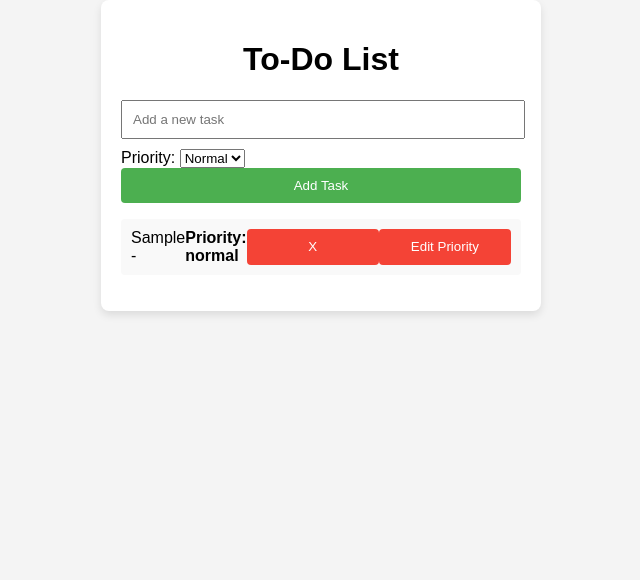
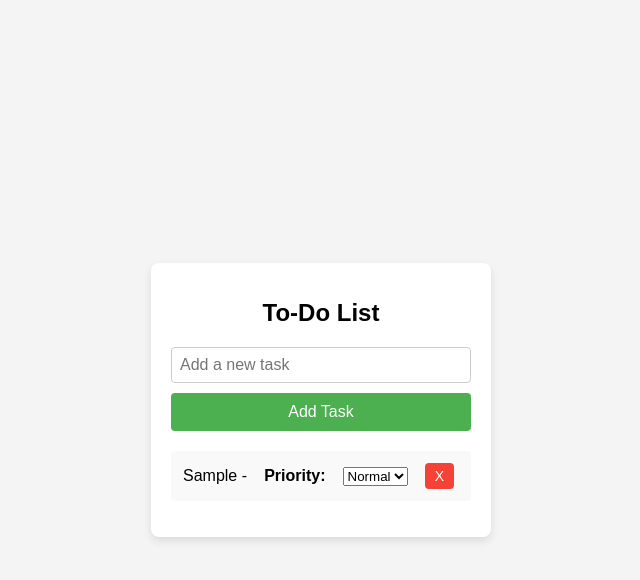
Before and after one commit to A00488728/MCDA5550-PWAAssignment, a website: page index.html in a window 1280 px wide. Both pictures are taken after typing "Sample" into the empty fields and a click on the button "Add Task". Shown: the whole page, without its empty margins (319-959 px from the left). Drawn offline with Linux system fonts and the light colour scheme.

Commit message:
Priority adjusted

```diff
--- a/app.js
+++ b/app.js
@@ -10,26 +10,30 @@ if ('serviceWorker' in navigator) {
     });
 }
 
+
 document.addEventListener("DOMContentLoaded", () => {
     const taskInput = document.getElementById("taskInput");
     const addTaskButton = document.getElementById("addTaskButton");
     const taskList = document.getElementById("taskList");
-    const prioritySelect = document.getElementById("prioritySelect");
 
     const loadTasks = () => {
         const tasks = JSON.parse(localStorage.getItem("tasks")) || [];
         taskList.innerHTML = "";
         tasks.forEach(task => {
             const li = document.createElement("li");
-            li.innerHTML = `${task.name} - <strong>Priority: ${task.priority}</strong>
-                            <button class="deleteBtn">X</button>
-                            <button class="editPriorityBtn">Edit Priority</button>`;
+            li.innerHTML = `${task.name} - <strong>Priority: </strong>
+                            <select class="prioritySelect">
+                                <option value="urgent" ${task.priority === 'urgent' ? 'selected' : ''}>Urgent</option>
+                                <option value="normal" ${task.priority === 'normal' ? 'selected' : ''}>Normal</option>
+                                <option value="low" ${task.priority === 'low' ? 'selected' : ''}>Low</option>
+                            </select>
+                            <button class="deleteBtn">X</button>`;
+
+            const prioritySelect = li.querySelector(".prioritySelect");
+            prioritySelect.addEventListener("change", (e) => updateTaskPriority(task.id, e.target.value));
 
             const deleteBtn = li.querySelector(".deleteBtn");
             deleteBtn.addEventListener("click", () => deleteTask(task.id));
-
-            const editPriorityBtn = li.querySelector(".editPriorityBtn");
-            editPriorityBtn.addEventListener("click", () => editPriority(task.id));
 
             taskList.appendChild(li);
         });
@@ -37,13 +41,10 @@ document.addEventListener("DOMContentLoaded", () => {
 
     const addTask = () => {
         const taskName = taskInput.value.trim();
-        const priority = prioritySelect.value; // Get selected priority
 
         if (taskName) {
             const tasks = JSON.parse(localStorage.getItem("tasks")) || [];
-            const newTask = { id: Date.now(), name: taskName, priority };
-            console.log(newTask); // Check if priority is correctly assigned
-
+            const newTask = { id: Date.now(), name: taskName, priority: "normal" }; // Default priority is 'normal'
             tasks.push(newTask);
             localStorage.setItem("tasks", JSON.stringify(tasks));
             loadTasks();
@@ -58,18 +59,12 @@ document.addEventListener("DOMContentLoaded", () => {
         loadTasks();
     };
 
-    const editPriority = (id) => {
+    const updateTaskPriority = (id, newPriority) => {
         const tasks = JSON.parse(localStorage.getItem("tasks")) || [];
-        const task = tasks.find(t => t.id === id);
-        const newPriority = prompt("Enter new priority (urgent, normal, low):", task.priority);
-
-        if (newPriority && ["urgent", "normal", "low"].includes(newPriority.toLowerCase())) {
-            task.priority = newPriority;
-            localStorage.setItem("tasks", JSON.stringify(tasks));
-            loadTasks();
-        } else {
-            alert("Invalid priority! Please enter one of the following: urgent, normal, low.");
-        }
+        const updatedTasks = tasks.map(task =>
+            task.id === id ? { ...task, priority: newPriority } : task
+        );
+        localStorage.setItem("tasks", JSON.stringify(updatedTasks));
     };
 
     addTaskButton.addEventListener("click", addTask);
--- a/index.html
+++ b/index.html
@@ -14,16 +14,6 @@
         <!-- Task Input Section -->
         <div class="task-input">
             <input type="text" id="taskInput" placeholder="Add a new task">
-
-            <!-- Dropdown to select Task Priority -->
-            <label for="prioritySelect">Priority:</label>
-            <select id="prioritySelect">
-                <option value="urgent">Urgent</option>
-                <option value="normal" selected>Normal</option>
-                <option value="low">Low</option>
-            </select>
-
-            <!-- Add Task Button -->
             <button id="addTaskButton">Add Task</button>
         </div>
 
--- a/service-worker.js
+++ b/service-worker.js
@@ -1,44 +1,49 @@
-const CACHE_NAME = "todo-app-cache-v1";
+const CACHE_NAME = "todo-app-cache-v6";  // Updated cache version
 const urlsToCache = [
     "/",
     "/index.html",
     "/style.css",
     "/app.js",
     "/manifest.json",
-    "/icons/icon-192x192.png",
-    "/icons/icon-512x512.png",
 ];
 
+// Install event - force the service worker to take control immediately
 self.addEventListener("install", (event) => {
+    self.skipWaiting();  // Force waiting service worker to become active immediately
     event.waitUntil(
         caches.open(CACHE_NAME).then((cache) => {
+            console.log("Caching files during install");
             return cache.addAll(urlsToCache);
         })
     );
 });
 
+// Fetch event - serve resources from the cache first, and fall back to the network
 self.addEventListener("fetch", (event) => {
     event.respondWith(
         caches.match(event.request).then((cachedResponse) => {
             if (cachedResponse) {
-                return cachedResponse;
+                return cachedResponse;  // Return cached response if found
             }
-            return fetch(event.request);
+            return fetch(event.request);  // Else fetch from network
         })
     );
 });
 
+// Activate event - delete old caches and claim control immediately
 self.addEventListener("activate", (event) => {
-    const cacheWhitelist = [CACHE_NAME];
+    const cacheWhitelist = [CACHE_NAME];  // Only keep the current version's cache
     event.waitUntil(
         caches.keys().then((cacheNames) => {
             return Promise.all(
                 cacheNames.map((cacheName) => {
                     if (!cacheWhitelist.includes(cacheName)) {
+                        // Delete old caches
                         return caches.delete(cacheName);
                     }
                 })
             );
         })
     );
+    self.clients.claim();  // Take control of all clients immediately
 });
--- a/style.css
+++ b/style.css
@@ -1,33 +1,60 @@
+/* General body and container styling */
 body {
     font-family: Arial, sans-serif;
+    background-color: #f4f4f4;
     margin: 0;
     padding: 0;
-    background-color: #f4f4f4;
+    display: flex;
+    justify-content: center;
+    align-items: center;
+    height: 100vh;
+    text-transform: capitalize;
 }
 
 .container {
-    width: 100%;
-    max-width: 400px;
-    margin: 0 auto;
+    background-color: white;
     padding: 20px;
-    background-color: white;
+    border-radius: 8px;
     box-shadow: 0 4px 8px rgba(0, 0, 0, 0.1);
-    border-radius: 8px;
+    width: 300px;
+    text-align: center;
+    text-transform: capitalize;
 }
 
+/* Heading styling */
 h1 {
-    text-align: center;
+    font-size: 24px;
+    margin-bottom: 20px;
+}
+
+/* Task input and button styling */
+.task-input {
+    display: flex;
+    flex-direction: column;
+    gap: 10px;
 }
 
 #taskInput {
-    width: calc(100% - 20px);
-    padding: 10px;
-    margin-bottom: 10px;
+    padding: 8px;
+    font-size: 16px;
+    border: 1px solid #ccc;
+    border-radius: 4px;
+    width: 100%;
+    box-sizing: border-box;
 }
 
-button {
+#prioritySelect {
+    padding: 8px;
+    font-size: 16px;
+    border: 1px solid #ccc;
+    border-radius: 4px;
     width: 100%;
+    box-sizing: border-box;
+}
+
+#addTaskButton {
     padding: 10px;
+    font-size: 16px;
     background-color: #4CAF50;
     color: white;
     border: none;
@@ -35,31 +62,66 @@ button {
     cursor: pointer;
 }
 
-button:hover {
+#addTaskButton:hover {
     background-color: #45a049;
 }
 
+/* Task List */
 ul {
     list-style-type: none;
     padding: 0;
+    margin-top: 20px;
 }
 
+/* Task item styling */
 li {
+    background-color: #f9f9f9;
+    padding: 12px;
+    margin-bottom: 10px;
+    border-radius: 4px;
     display: flex;
     justify-content: space-between;
-    padding: 10px;
-    background-color: #f9f9f9;
-    margin-bottom: 5px;
-    border-radius: 4px;
+    align-items: center;
+    font-size: 16px;
+    transition: background-color 0.3s ease;
 }
 
-li button {
-    background-color: #f44336;
+li:hover {
+    background-color: #f1f1f1;
+}
+
+/* Priority color-coding */
+.urgent {
+    color: red;
+    font-weight: bold;
+}
+
+.normal {
+    color: orange;
+    font-weight: bold;
+}
+
+.low {
+    color: green;
+    font-weight: bold;
+}
+
+/* Buttons within each task item */
+button {
+    padding: 5px 10px;
+    font-size: 14px;
     border: none;
-    padding: 5px;
+    border-radius: 4px;
     cursor: pointer;
 }
 
-li button:hover {
-    background-color: #d32f2f;
+.deleteBtn {
+    background-color: #f44336;
+    color: white;
+    margin-right: 5px;
+
 }
+
+.deleteBtn:hover {
+    background-color: #e53935;
+}
```
Also changed, not shown: package.json (+54 -3 lines), manifest.json, 1 other file.
